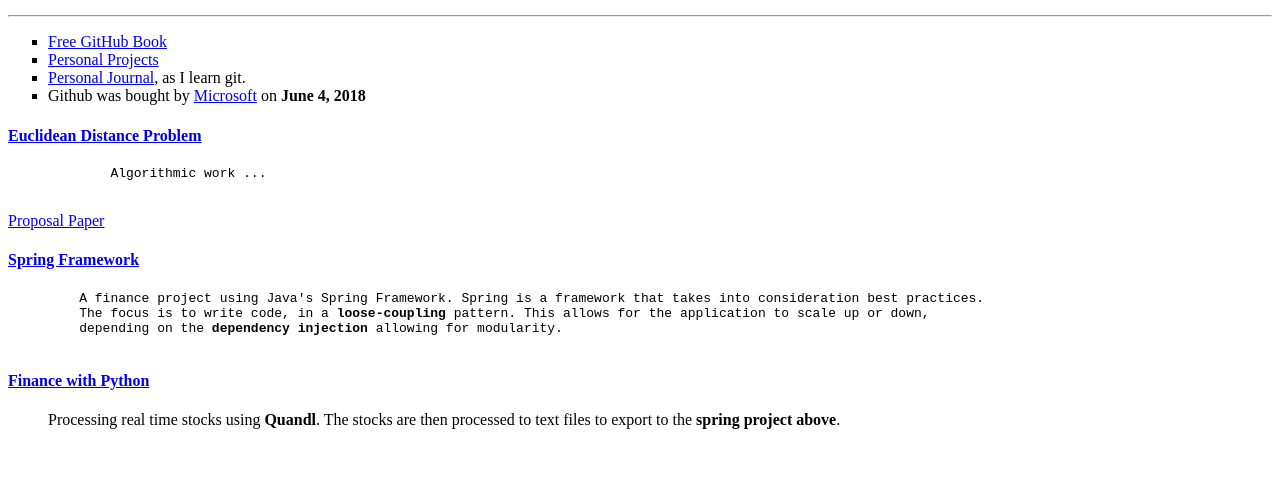
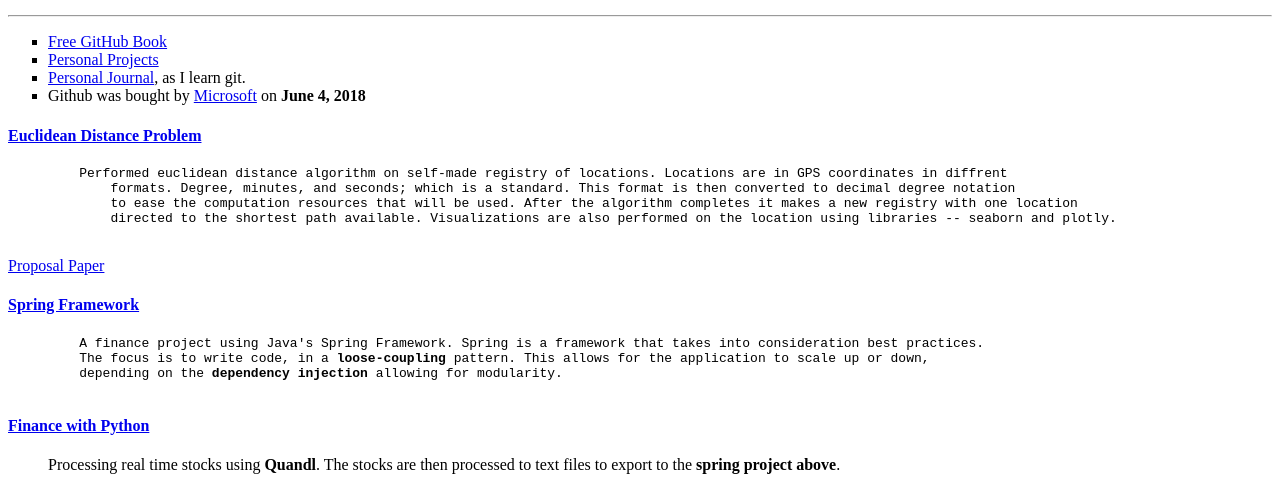
Before and after one commit to manguilar22/DevOPS, a website: page public/topics/ContinousIntegration.html in a window 1280 px wide. Shown: the part 310-800 px from the top of the page. Drawn offline with Linux system fonts and the light colour scheme.

Commit message:
Update: Sun Oct 14 11:51:31 MDT 2018

```diff
--- a/public/topics/ContinousIntegration.html
+++ b/public/topics/ContinousIntegration.html
@@ -25,7 +25,10 @@
 <h4><a href="https://github.com/manguilar22/EuclideanDistancePY">Euclidean Distance Problem</a></h4>
 <blockquote>
     <pre>
-        Algorithmic work ...
+    Performed euclidean distance algorithm on self-made registry of locations. Locations are in GPS coordinates in diffrent
+        formats. Degree, minutes, and seconds; which is a standard. This format is then converted to decimal degree notation
+        to ease the computation resources that will be used. After the algorithm completes it makes a new registry with one location
+        directed to the shortest path available. Visualizations are also performed on the location using libraries -- seaborn and plotly.
     </pre>
 </blockquote>
     <a href="https://github.com/manguilar22/EuclideanDistancePY/blob/master/ProjectProposal.docx?raw=true" download>Proposal Paper</a>
```
